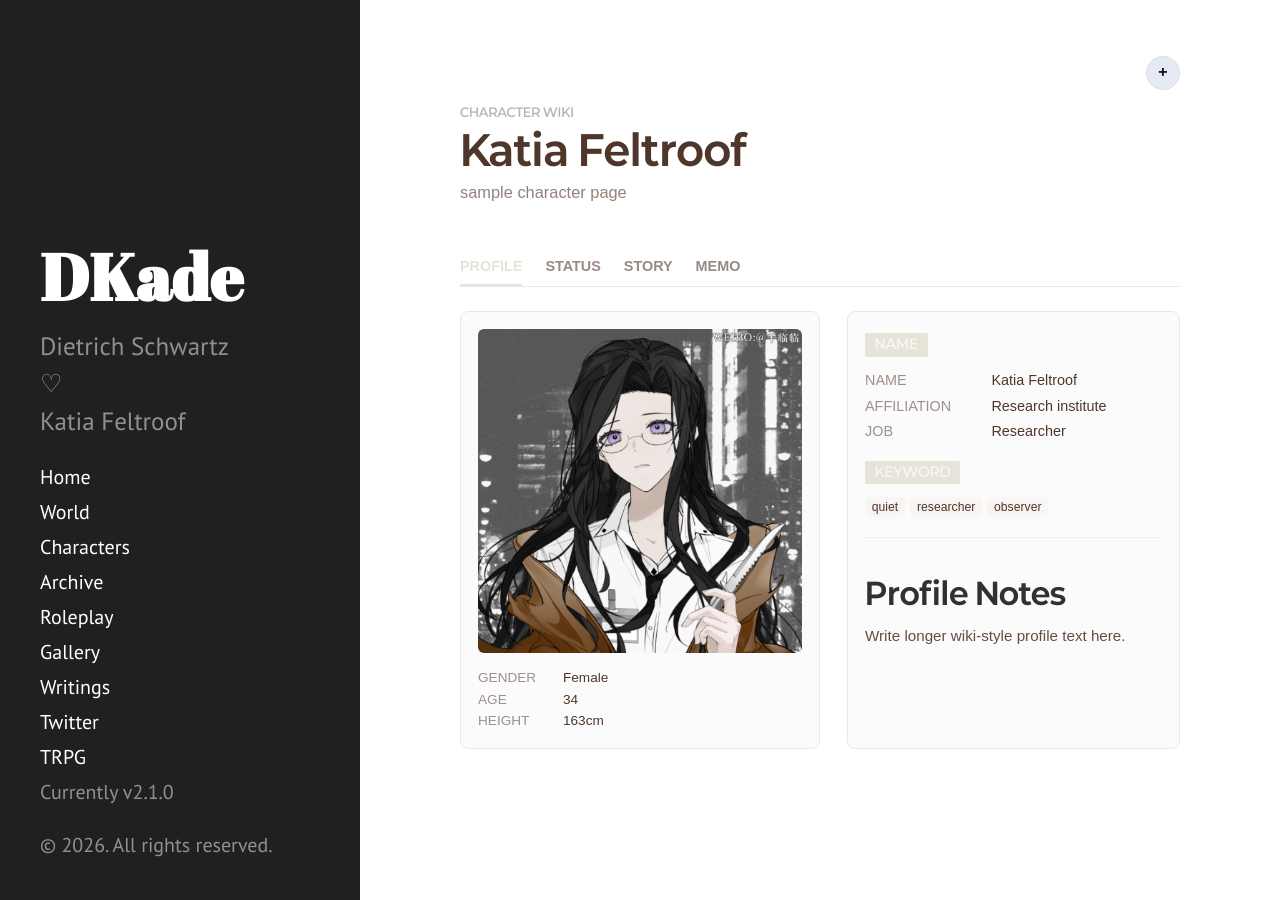
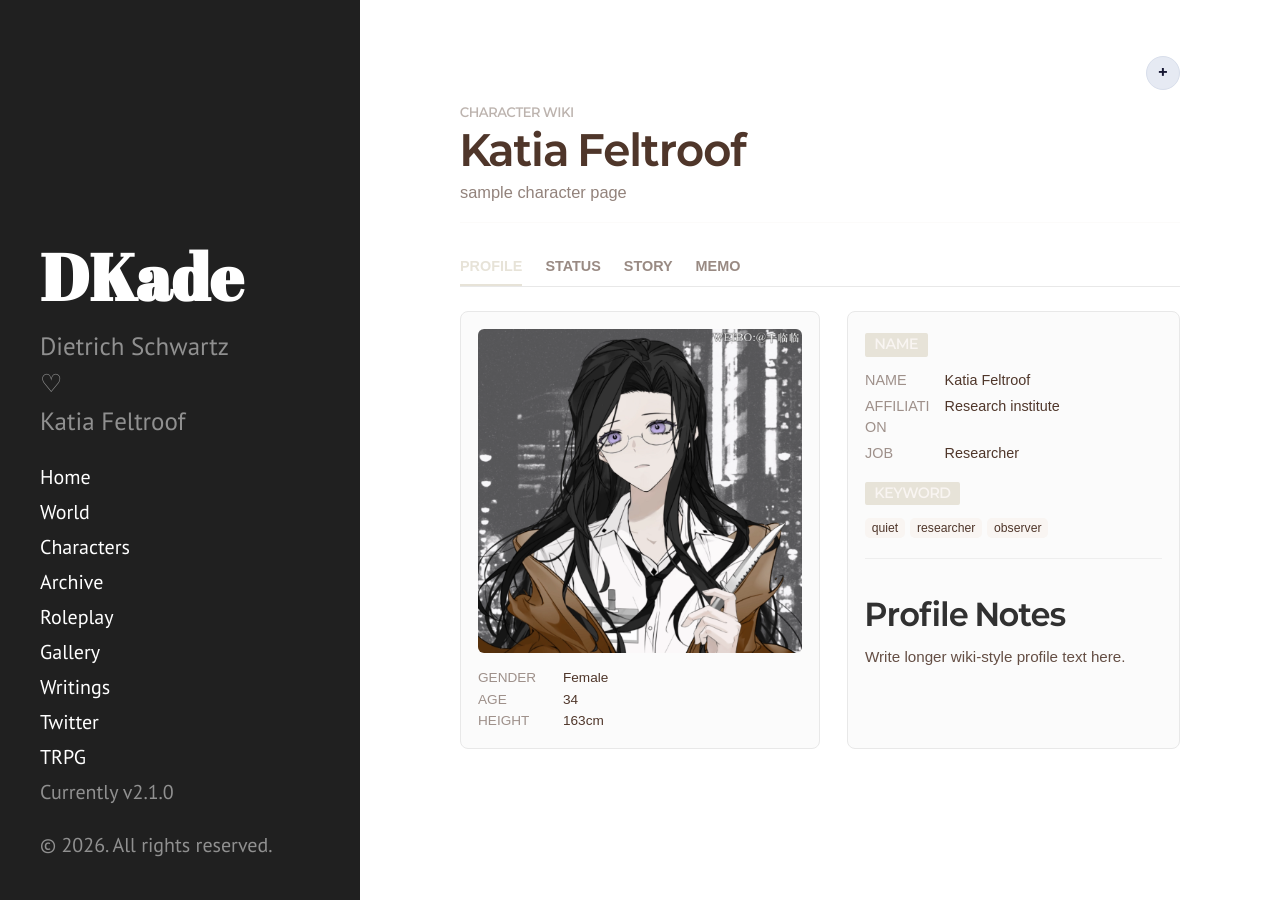
Before and after one commit to mistynocturn-design/dekade-archive, a Jekyll site: the page built from _characters/katia-feltroof.md, in a window 1280 px wide. Built offline with Jekyll 4.4.1, drawn with Linux system fonts in a browser that asks for light colours; some web fonts are replaced.

Commit message:
Update hyde.css

```diff
--- a/public/css/hyde.css
+++ b/public/css/hyde.css
@@ -2337,7 +2337,7 @@ a.sidebar-nav-item:focus {
 }
 
 .character-info-list div {
-  column-gap: .52rem;
+  column-gap: .38rem;
   row-gap: .08rem;
 }
 
@@ -2373,7 +2373,7 @@ a.sidebar-nav-item:focus {
 }
 /* Character profile label alignment */
 .character-info-list div {
-  grid-template-columns: 5.8rem minmax(0, 1fr);
+  grid-template-columns: 3.6rem minmax(0, 1fr);
 }
 
 .character-info-list dt {
```
